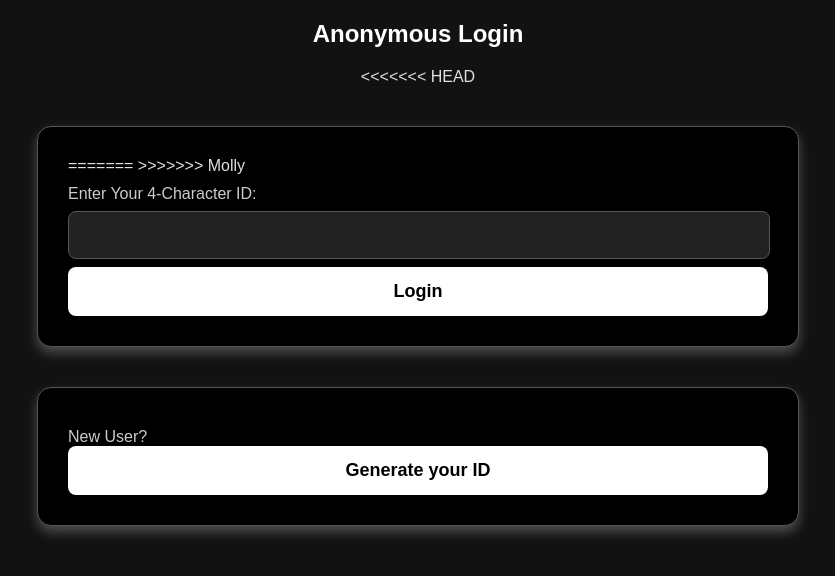
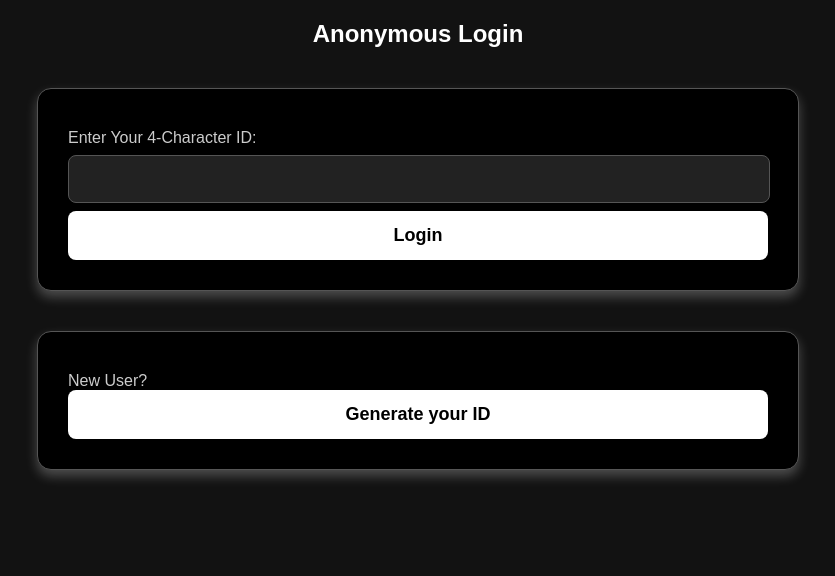
Before and after one commit to wakeupm11y/null-pointers, a Flask app: template templates/login.html in a window 1280 px wide. Shown: the part 48-624 px from the top of the page, without its empty margins (222-1057 px from the left). Run offline with Flask 3, Linux system fonts and the light colour scheme; the template is opened without the code that fills it, so the values that code supplies are empty.

Commit message:
Modified login files

```diff
--- a/login.py
+++ b/login.py
@@ -41,7 +41,7 @@ def login_view():
 def home():
     return "Welcome to the home page!"  # Placeholder for the home page
 
-@login.route('/upload')
+@login.route('/upload.upload_page')
 def upload():
     return "Upload page placeholder"  # Placeholder for the upload page
 
--- a/templates/login.html
+++ b/templates/login.html
@@ -6,11 +6,7 @@
 
 {% block content %}
     <h2>Anonymous Login</h2>
-<<<<<<< HEAD
     <form action="{{ url_for('login_view') }}" method="POST">
-=======
-    <form action="{{ url_for('auth.login') }}" method="POST">
->>>>>>> Molly
         <label for="anon_id">Enter Your 4-Character ID:</label>
         <input type="text" id="anon_id" name="anon_id" pattern="[A-Za-z0-9]{4}" required>
         <button type="submit" name="login">Login</button>
```
